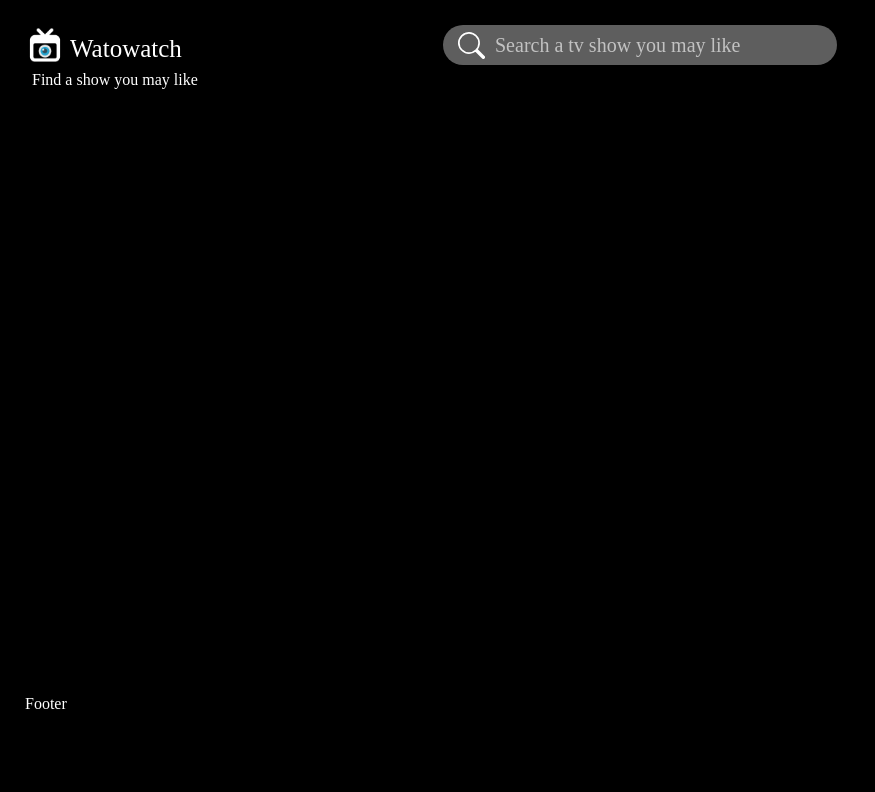
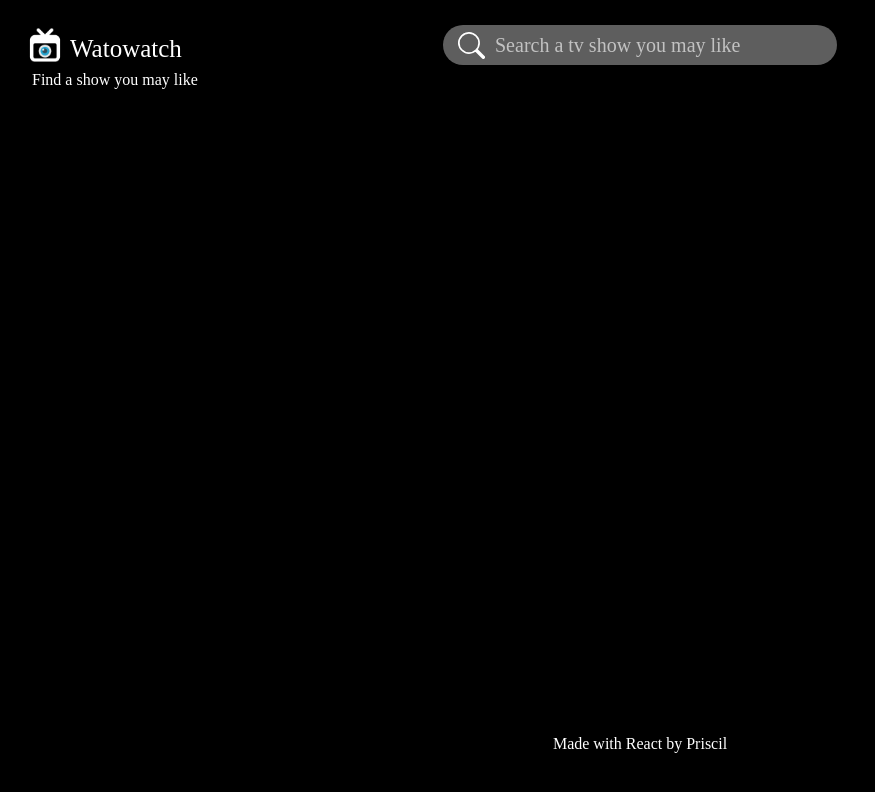
Before and after one commit to PriscilH/TheMovieDB-React, a React (Create React App) app: page / in a window 1280 px wide. Shown: the top 792 px of the page, without its empty margins (0-875 px from the left). Built offline with nearby package versions, Linux system fonts and the light colour scheme; no server answers; a web font is replaced by a local one.

Commit message:
add footer

```diff
--- a/src/App.css
+++ b/src/App.css
@@ -25,7 +25,7 @@ body {
 }
 
 .Header {
-  flex: 2;
+  flex: 4;
 }
 
 /* LOGO */
@@ -83,7 +83,7 @@ input:focus {
 /* SHOWDETAILS */
 
 .Show-details {
- flex: 4;
+ flex: 6;
 }
 
 .title {
@@ -169,6 +169,12 @@ input:focus {
   margin-right: 20px;
 }
 
+/* FOOTER */
+
 .Footer {
-    flex: 1;
+  flex: 1;
+    display: flex;
+    padding-top: 150px;
+    justify-content: center;
+    align-items: center;
    }
--- a/src/App.js
+++ b/src/App.js
@@ -7,6 +7,7 @@ import Logo from './components/Logo';
 import logo from "./assets/images/logo.png";
 import TvShowList from './components/TvShowList';
 import SearchBar from './components/SearchBar';
+import Footer from './components/Footer';
 
 
 
@@ -81,7 +82,9 @@ async function fetchPopulars() {
       <div className='Recommand'>
       {recommendationList && recommendationList.length > 0 && <TvShowList onClickItem={setCurrentTVShow} tvShowList={recommendationList}/>}
       </div>
-      <div className='Footer'>Footer</div>
+      <div className='Footer'>
+        <Footer/>
+      </div>
     </div>
   );
 }
--- /dev/null
+++ b/src/components/Footer.js
@@ -0,0 +1,13 @@
+
+const Footer = () => {
+  return (
+    <div>
+        <p>
+          Made with <span>React</span> by{" "}
+          <span>Priscil</span>{" "}
+        </p>
+    </div>
+  )
+}
+
+export default Footer
```
